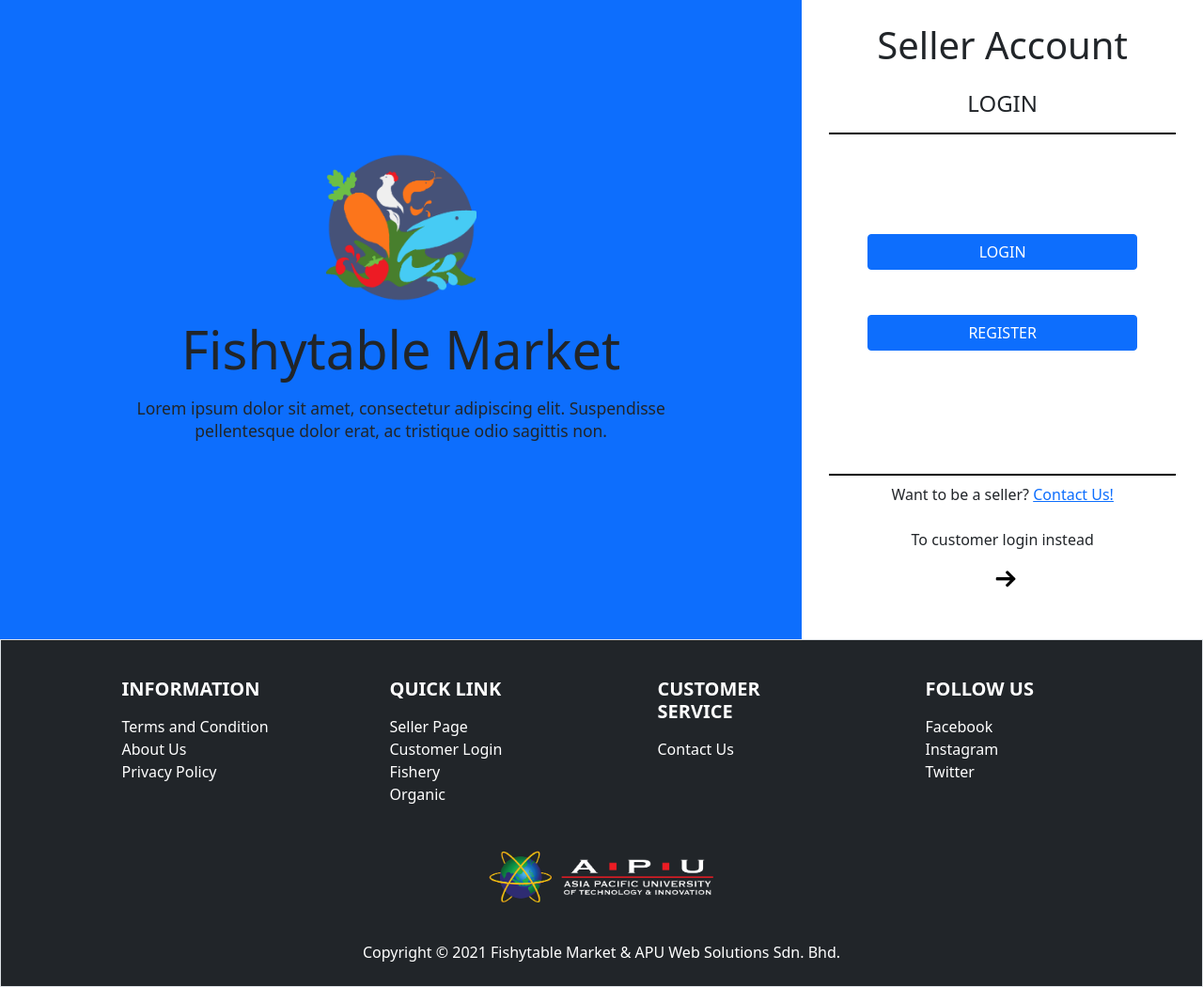
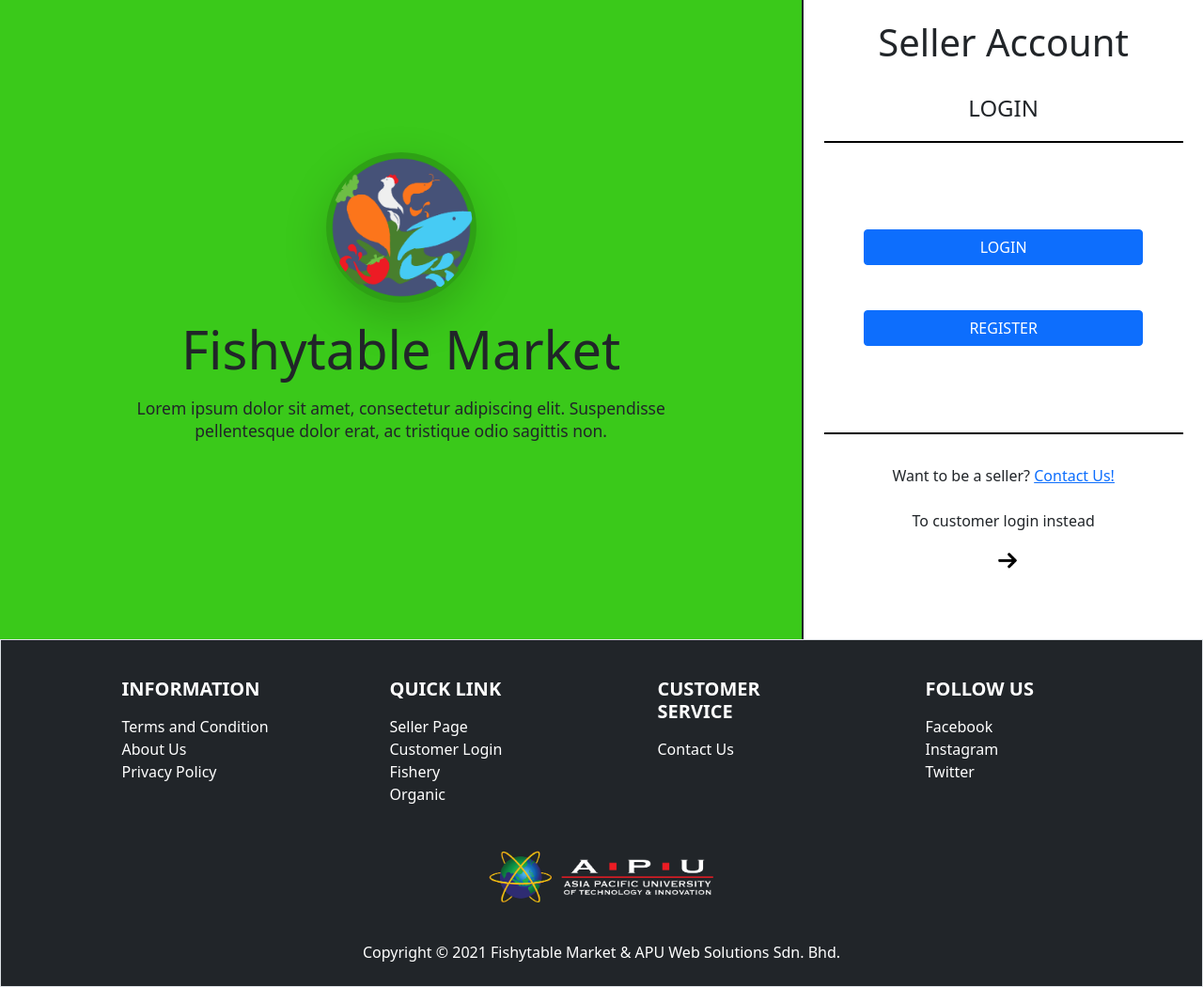
Before and after one commit to Kudoshi/fishytablemarket, a PHP site: page /seller_login.php in a window 1280 px wide. Shown: the part 92-1142 px from the top of the page at 94% size. Run offline with PHP 8.4, Linux system fonts and the light colour scheme.

Commit message:
Refactored login page

```diff
--- a/css/seller_page.css
+++ b/css/seller_page.css
@@ -38,10 +38,6 @@
 }
 
 
-
-
-
-
 .spanLine{
     width: 90%;
     border-top: none;
@@ -75,8 +71,119 @@
 .font-125p{
     font-size: 125%;
 }
+
+.text-shadow-soft
+{
+    text-shadow: 0px 2px 30px #000000;
+
+}
+.text-shadow-medium
+{
+    text-shadow: 0px 2px 20px #000000;
+}
+.text-shadow-hard
+{
+    text-shadow: 0px 2px 10px #000000;
+}
+.text-shadow-xhard
+{
+    text-shadow: 0px 2px 5px #000000;
+}
+.text-shadow-edge
+{
+    text-shadow: 1px 2px 2px #000000;
+}
+.text-light-soft
+{
+    text-shadow: 0px 2px 30px #ffffff;
+}
+.text-light-medium
+{
+    text-shadow: 0px 2px 20px #ffffff;
+}
+.text-light-hard
+{
+    text-shadow: 0px 2px 10px #ffffff;
+}
+.text-light-xhard
+{
+    text-shadow: 0px 2px 5px #ffffff;
+}
+.text-light-edge
+{
+    text-shadow: 1px 2px 2px #ffffff;
+}
 /* Color */
 
 .bg-color-w2{
-    background-color: rgb(224, 224, 224);
+    background-color: rgb(173, 173, 173);
 }
+
+.bg-color-green-0{
+    background-color: rgb(35, 138, 15);
+
+}
+
+.bg-color-green-1{
+    background-color:rgb(58, 201, 26);
+
+
+
+}
+
+.bg-color-green-2{
+    /* background-color:rgb(84, 156, 70); */
+    background-color:rgb(146, 238, 128);
+
+}
+
+.bg-color-green-3{
+    background-color:rgb(226, 255, 221);
+}
+
+.bg-color-blue-0{
+    background-color: rgb(8, 74, 136);
+
+}
+
+.bg-color-blue-1{
+    background-color:rgb(50,131,207);
+
+
+
+}
+
+.bg-color-blue-2{
+    background-color:rgb(138,191,240);
+
+}
+
+.bg-color-blue-3{
+    background-color:rgb(224,240,255);
+}
+
+.bg-color-white-0{
+    background-color:rgb(255, 255, 255);
+
+}
+.bg-color-white-1{
+    background-color:rgb(245, 245, 245);
+
+}
+
+.bg-color-white-2{
+    background-color:rgb(235, 235, 235);
+
+}
+.bg-color-white-3{
+    background-color:rgb(225, 225, 225);
+
+}
+.bg-color-white-4{
+    background-color:rgb(200, 200, 200);
+
+}
+.bg-color-white-5{
+    background-color:rgb(150, 150, 150);
+
+}
--- a/header.php
+++ b/header.php
@@ -16,7 +16,7 @@
             <div class="collapse navbar-collapse" id="navmenu">
                 <ul class="navbar-nav ms-auto">
                     <li class="nav-item">
-                        <a href="seller_login.php?success=mingliang" class="nav-link">Home</a>
+                        <a href="seller_login.php" class="nav-link">Home</a>
                     </li>
                     <li class="nav-item">
                         <a href="#fishery" class="nav-link">Fishery</a>
--- a/js/seller_jsEffects.js
+++ b/js/seller_jsEffects.js
@@ -16,25 +16,4 @@ function e_turnOnOffDisplay(arrId){
             caller.classList.remove("d-none");
         }
     }
-
-
-
 }
-
-
-
-
-function fadeLeft(caller, mSec, posX){
-
-    let pos = caller.style.position;
-    let x = 0;
-    let animation = setInterval(startAnimation, 1000)
-
-    function startAnimation()
-    {
-
-        alert(pos);
-        x += 1;
-    }
-
-}
--- a/resources/seller_utility.php
+++ b/resources/seller_utility.php
@@ -28,9 +28,10 @@ function validateImg($image)
 function uploadImg($fileHeader, $image){
     //Generate name
     $imageFileType = strtolower(pathinfo($image["name"], PATHINFO_EXTENSION));
+    $f_name = $fileHeader."_".generateUniqueHash().".".$imageFileType;
     $f_Location = "image/submittedImage/".$fileHeader."_".generateUniqueHash().".".$imageFileType;
     if (move_uploaded_file($image["tmp_name"],$f_Location)){
-        return $f_Location;
+        return $f_name;
     }
     else{
         return False;
--- a/seller_login.php
+++ b/seller_login.php
@@ -6,6 +6,7 @@
         header("Location: seller_home.php");
         return;
     }
+
 
     if (isset($_POST["loginBtn"]))
     {
@@ -23,10 +24,11 @@
             header("Location: seller_login.php");
             return;
         }
-        else{
+        else{ //Login
 
             $data = mysqli_fetch_array($result);
             $_SESSION["SellerID"] = $data["SellerID"];
+            $_SESSION["SellerName"] = $data["SellerName"];
             header("Location: seller_home.php");
             return;
         }
@@ -56,7 +58,7 @@
         }
     ?>
 
-    <div class="container-fluid">
+    <div class="container-fluid bg-color-green-1">
         <div class="row">
             <div class="text-center bg-success text-white">
                 <?php
@@ -69,32 +71,32 @@
             </div>
 
             <!-- Left Side -->
-            <div class="col-sm-8 bg-primary pb-4 h-85vh">
-                <div class="d-flex flex-column justify-content-center h-100">
+            <div class="col-md-8  pb-4 h-85vh">
+                <div class="d-flex flex-column justify-content-center h-100 ">
                     <div class="p-2">
-                        <img src="image/fishytable_logo.png" alt="Fishytable Logo" class="rounded mx-auto d-block mt-auto" style="width:20vh ;height: auto;">
+                        <img src="image/fishytable_logo.png" alt="Fishytable Logo" class="rounded-circle shadow-lg mx-auto d-block mt-auto p-1" style="width:20vh ;height: auto; background-color: hsla(0, 0%, 0%, 0.2);">
                     </div>
                     <div class="display-4 text-center p-2">Fishytable Market</div>
-                    <div class="mx-auto w-75 h5 p-2"><p class="text-center"><small>Lorem ipsum dolor sit amet, consectetur adipiscing elit. Suspendisse pellentesque dolor erat, ac tristique odio sagittis non.</small></p></div>
+                    <div class="mx-auto w-75 h5 p-2"><p class="text-center "><small>Lorem ipsum dolor sit amet, consectetur adipiscing elit. Suspendisse pellentesque dolor erat, ac tristique odio sagittis non.</small></p></div>
                 </div>
             </div>
+
             <!-- Right Side -->
-            <div class="col-sm-4 d-flex flex-column justify-content-center text-center p-2">
-                <div class="d-flex flex-column justify-content-center text-center h-20 ">
-                    <p class="display-6 m-0">Seller Account</p><br>
+            <div class="col-md-4 d-flex flex-column justify-content-center text-center justify-content-between p-0 bg-color-white-0 border-start border-dark border-2">
+                <div class="d-flex flex-column flex-grow-1 flex-md-grow-0 justify-content-center text-center h-20" style="min-height: 150px;">
+                    <p class="display-6 m-2 ">Seller Account</p><br>
                     <div class="row">
-                        <a class="col-sm-2" onclick="e_turnOnOffDisplay(['loginBtnGroup','loginForm','topBackBtn'])"><img src="image/arrow.png" alt="Back Button" class="d-none" style="width: 50%; height:auto;" id="topBackBtn"></a>
-                        <p class="h4 m-0 visible col-sm-8 ">LOGIN</p>
-                        <div class="col-sm-2 me-4"></div>
+                        <a class="col-2"  onclick="e_turnOnOffDisplay(['loginBtnGroup','loginForm','topBackBtn'])"><img src="image/arrow.png" alt="Back Button" class="d-none" style="max-width:30px" id="topBackBtn"></a>
+                        <p class="h4 visible col-8 ">LOGIN</p>
+                        <div class="col-2 me-4"></div>
                     </div>
+                </div>
 
-
-                </div>
                 <div class="spanLine mx-auto"></div>
                 <div class="flex-grow-1 d-flex flex-column w-70 justify-content-center mx-auto">
 
                     <!-- Register/login page -->
-                    <div class="d-flex flex-column mb-4 displayOn" id="loginBtnGroup" >
+                    <div class="d-flex flex-column mb-4 displayOn py-4 my-4" id="loginBtnGroup" >
                         <a class="btn btn-primary text-uppercase mb-4" onclick="e_turnOnOffDisplay(['loginBtnGroup','loginForm','topBackBtn'])">login</button>
                         <a class="btn btn-primary text-uppercase mt-4" href="seller_register.php" >register</a>
 
@@ -121,11 +123,11 @@
 
                 </div>
                 <div class="spanLine mx-auto"></div>
-                <div class="h-25 d-flex flex-column pt-2">
+                <div class="h-25 d-flex flex-column pt-2 my-4">
                     <p>Want to be a seller? <a class="d-inline" href="#Contact Us">Contact Us!</a><br><br>
                     To customer login instead
                     </p>
-                    <a href="#CustomerLogin"><img src="image/arrow.png" class="imgFlip ms-2" style="width: 5%; height: auto;" alt="Arrow Link"></a>
+                    <a href="#CustomerLogin"><img src="image/arrow.png" class="imgFlip ms-2" style="max-width:20px" alt="Arrow Link"></a>
 
                 </div>
             </div>
```
Also changed, not shown: footer_seller.php (added, +53 -0 lines), header_seller.php (added, +43 -0 lines), pageTemplate.php (+5 -3 lines), seller_home.php (+6 -11 lines), seller_register.php (+4 -4 lines), image/sellerShop.jpg (deleted), image/submittedImage/BananaJamaz_211215191144.png (deleted), image/submittedImage/Test Shop_211216155015.png (deleted), image/submittedImage/Testing Shop_211216223105.png (added), image/submittedImage/Tryout1_211215190602.png (deleted), image/submittedImage/Zaleh&#39;s Awesome Farm_211216171125.jpg (deleted), image/submittedImage/sdfsdf_211215190931.png (deleted), resources/import_sellerHeadInfo.php (line endings or trailing spaces).
